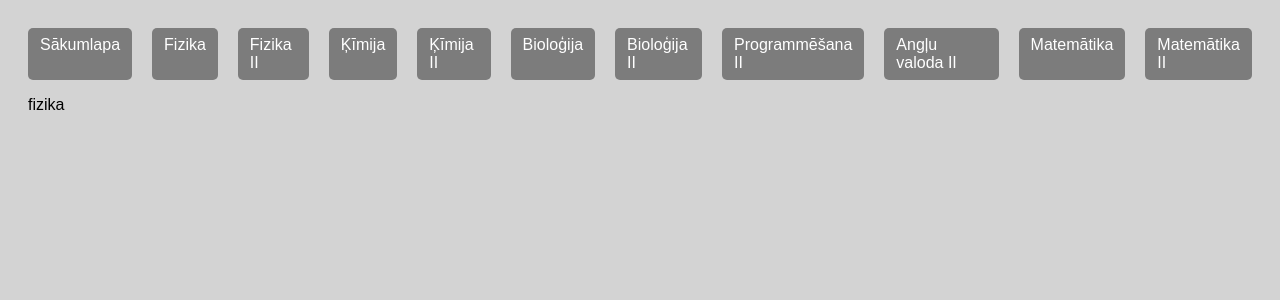
After one commit to erikonkuls/Flask-finala-darbs, a Flask app: page /fizika in a window 1280 px wide. The commit adds this page. Shown: the top 300 px of the page. Run offline with Flask 3, Linux system fonts and the light colour scheme.

Commit message:
update 2
pievienoti macibu prieksmeti utt
vajag i=mplemetet api ar motivejosiem citatiem un nospiežot pogu paradas jauns citats

```diff
--- a/finaldarbs/macibas/app.py
+++ b/finaldarbs/macibas/app.py
@@ -1,14 +1,67 @@
 from flask import Flask, render_template, request
+import requests
+app = Flask(__name__)
 
-app = Flask(__name__)
 
 
 @app.route("/")
 def home():
-    return render_template("sakumlapa.html")
+    quote = "No quote available"
+
+    try:
+        response = requests.get(
+            "https://api.npoint.io/81c1a80afd5f5d8bca52",
+            timeout=5
+        )
+        response.raise_for_status()
+        data = response.json()
+        quote = data.get("content", quote)
+    except Exception as e:
+        print(f"Error fetching quote: {e}")
+        quote = "Could not fetch quote"
+
+    return render_template("sakumlapa.html", quote=quote)
 
 
+@app.route("/fizika")
+def fizika():
+    return render_template("fizika.html")
 
+@app.route("/fizika2")
+def fizika2():
+    return render_template("fizika2.html")
+
+@app.route("/kimija")
+def kimija():
+    return render_template("kimija.html")
+
+@app.route("/kimija2")
+def kimija2():
+    return render_template("kimija2.html")
+
+@app.route("/biologija")
+def biologija():
+    return render_template("biologija.html")
+
+@app.route("/biologija2")
+def biologija2():
+    return render_template("biologija2.html")
+
+@app.route("/programesana2")
+def programesana2():
+    return render_template("programesana2.html")
+
+@app.route("/angluval2")
+def angluval2():
+    return render_template("angluval2.html")
+
+@app.route("/matematika")
+def matematika():
+    return render_template("matematika.html")
+
+@app.route("/matematika2")
+def matematika2():
+    return render_template("matematika2.html")
 
 
 
--- a/finaldarbs/macibas/static/style.css
+++ b/finaldarbs/macibas/static/style.css
@@ -40,3 +40,24 @@ a {
     transform: translateY(0);
     box-shadow: 0 3px 8px rgba(0, 0, 0, 0.2);
 }
+
+
+.results {
+  margin-top: 35px;
+  display: flex;
+  justify-content: center;
+  gap: 80px;
+}
+
+.result {
+  text-align: center;
+}
+
+
+img{
+  border: 3px solid black;
+  border-radius: 20px;
+    width: 400px;
+    height: 300px;
+
+}
--- /dev/null
+++ b/finaldarbs/macibas/templates/biologija.html
@@ -0,0 +1,5 @@
+{% extends "layout.html" %}
+
+{% block body %}
+<p>biologija</p>
+{% endblock %}
--- /dev/null
+++ b/finaldarbs/macibas/templates/biologija2.html
@@ -0,0 +1,5 @@
+{% extends "layout.html" %}
+
+{% block body %}
+<p>biologija2</p>
+{% endblock %}
--- /dev/null
+++ b/finaldarbs/macibas/templates/fizika.html
@@ -0,0 +1,5 @@
+{% extends "layout.html" %}
+
+{% block body %}
+<p>fizika</p>
+{% endblock %}
--- /dev/null
+++ b/finaldarbs/macibas/templates/fizika2.html
@@ -0,0 +1,5 @@
+{% extends "layout.html" %}
+
+{% block body %}
+<p>fizika2</p>
+{% endblock %}
--- /dev/null
+++ b/finaldarbs/macibas/templates/kimija.html
@@ -0,0 +1,5 @@
+{% extends "layout.html" %}
+
+{% block body %}
+<p>kimija</p>
+{% endblock %}
--- /dev/null
+++ b/finaldarbs/macibas/templates/kimija2.html
@@ -0,0 +1,5 @@
+{% extends "layout.html" %}
+
+{% block body %}
+<p>kimija2</p>
+{% endblock %}
--- a/finaldarbs/macibas/templates/layout.html
+++ b/finaldarbs/macibas/templates/layout.html
@@ -10,25 +10,25 @@
 <div class="parent">
 
     <a href="/">Sākumlapa</a>
-    <a href="/">Fizika</a>
-    <a href="/">Fizika II</a>
-    <a href="/">Ķīmija</a>
-    <a href="/">Ķīmija II</a>
-    <a href="/">Bioloģija</a>
-    <a href="/">Bioloģija II</a>
-    <a href="/">Programmēšana II</a>
-    <a href="/">Angļu valoda II</a>
-    <a href="/">Matemātika</a>
-    <a href="/">Matemātika II</a>
+    <a href="fizika">Fizika</a>
+    <a href="fizika2">Fizika II</a>
+    <a href="kimija">Ķīmija</a>
+    <a href="kimija2">Ķīmija II</a>
+    <a href="biologija">Bioloģija</a>
+    <a href="biologija2">Bioloģija II</a>
+    <a href="programesana2">Programmēšana II</a>
+    <a href="angluval2">Angļu valoda II</a>
+    <a href="matematika">Matemātika</a>
+    <a href="matematika2">Matemātika II</a>
     <!-- <a href="/form">Veidlapa</a>
     <a href="/picture">Attēls</a> -->
 </div>
-<label class="parent"></label>
+<!-- <label class="parent"></label>
 <div class="content">
     <h1>Sākumlapa</h1>
     <p>Šī ir mācību palīga sākumlapa.</p>
   </div>
-
+   -->
 
 {% block body %}
 {% endblock %}
--- /dev/null
+++ b/finaldarbs/macibas/templates/matematika.html
@@ -0,0 +1,5 @@
+{% extends "layout.html" %}
+
+{% block body %}
+<p>matematika</p>
+{% endblock %}
--- /dev/null
+++ b/finaldarbs/macibas/templates/matematika2.html
@@ -0,0 +1,5 @@
+{% extends "layout.html" %}
+
+{% block body %}
+<p>matematika2</p>
+{% endblock %}
--- /dev/null
+++ b/finaldarbs/macibas/templates/programesana2.html
@@ -0,0 +1,5 @@
+{% extends "layout.html" %}
+
+{% block body %}
+<p>programesana2</p>
+{% endblock %}
```
Also changed, not shown: finaldarbs/macibas/templates/angluval2.html (added, +7 -0 lines), finaldarbs/macibas/templates/sakumlapa.html (+28 -4 lines), finaldarbs/macibas/static/notstonks.png (added), finaldarbs/macibas/static/stonks.jpg (added).
